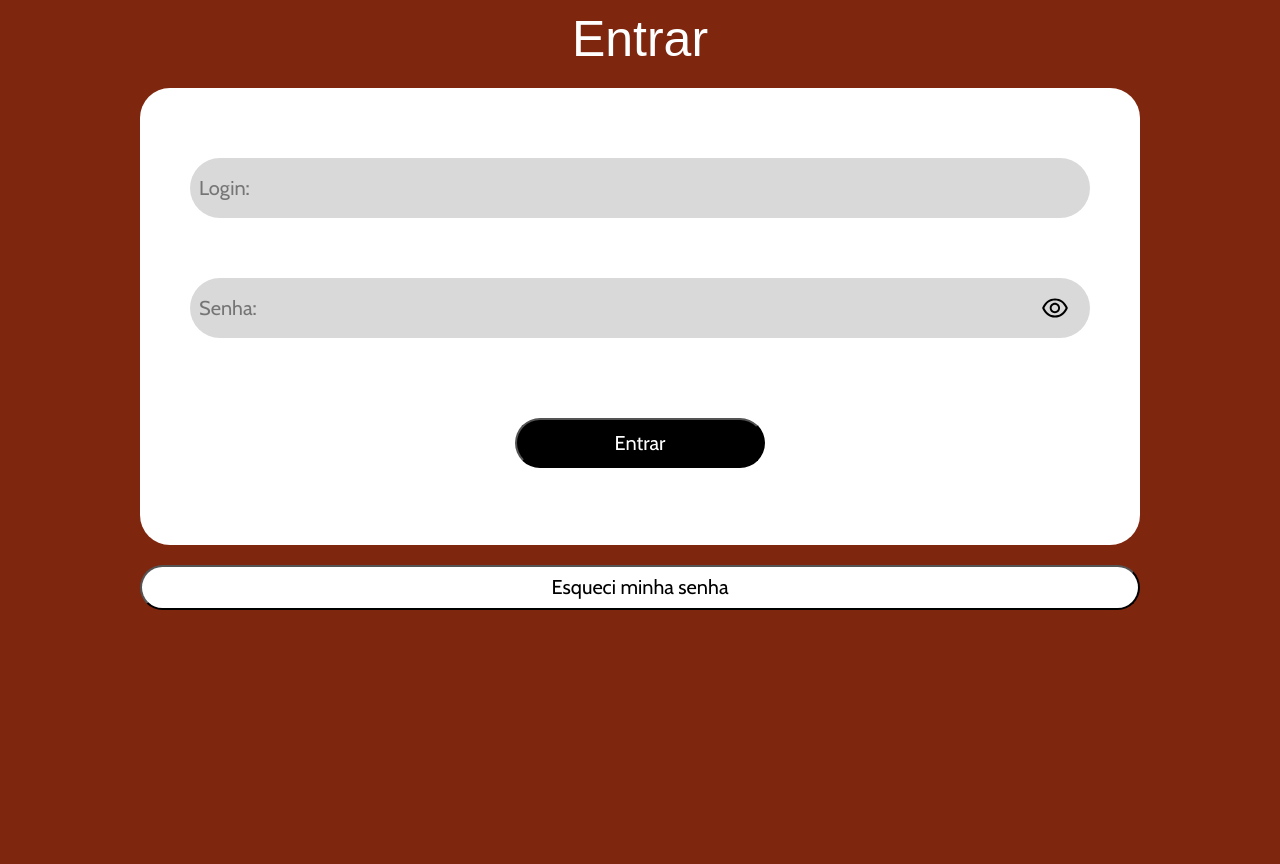
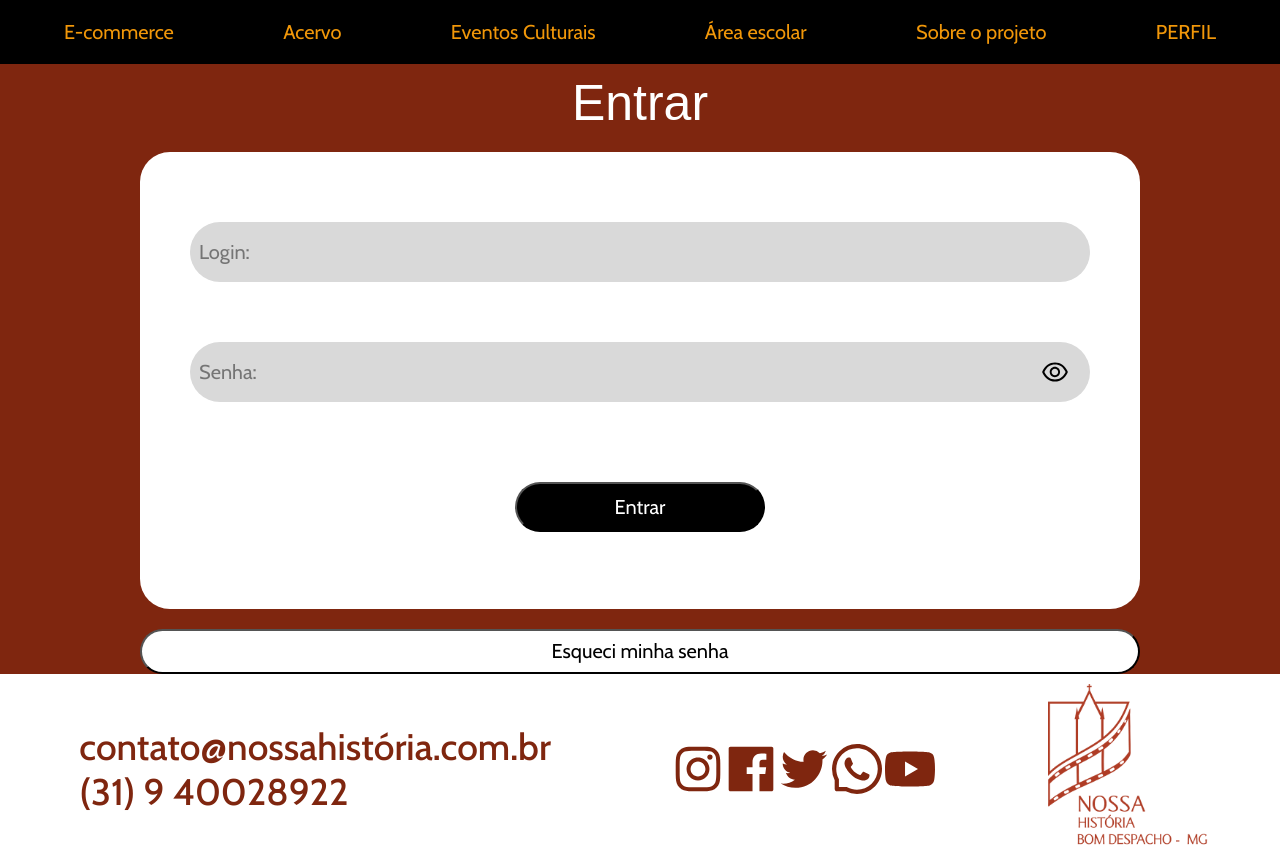
Before and after one commit to cpejr/acervo-web-frontend, a React (Vite) app: page /Entrar in a window 1280 px wide. Before the commit the page ends 800 px from the top, so only its background shows below. Built offline with nearby package versions, Linux system fonts and the light colour scheme; no server answers; a web font is replaced by a local one.

Commit message:
fix: adding header and footer

```diff
--- a/src/layouts/AppLayout/AppLayout.jsx
+++ b/src/layouts/AppLayout/AppLayout.jsx
@@ -29,7 +29,7 @@ export default function AppLayout() {
     <SystemLoading />
   ) : (
     <Container>
-      {/* <Header /> */}
+      <Header />
       <Outlet />
     </Container>
   );
--- a/src/routes.jsx
+++ b/src/routes.jsx
@@ -25,7 +25,7 @@ function HasFooterRoutes() {
   return (
     <>
       <Outlet />
-      {/* <Footer /> */}
+      <Footer />
     </>
   );
 }
@@ -39,8 +39,8 @@ const router = createBrowserRouter(
           <Route path="perfil" element={<Profile />} />
           <Route path="nossa-historia" element={<OurHistory />} />
           <Route path="nossa-historia" element={<OurHistory />} />
-          <Route path="Entrar" element={<Login />} />
-          <Route path="Esqueci-minha-senha" element={<ForgotPassword />} />
+          <Route path="entrar" element={<Login />} />
+          <Route path="esqueci-minha-senha" element={<ForgotPassword />} />
         </Route>
       </Route>
 
```
Also changed, not shown: 1 other file (tests, documents, lock files or other folders).
